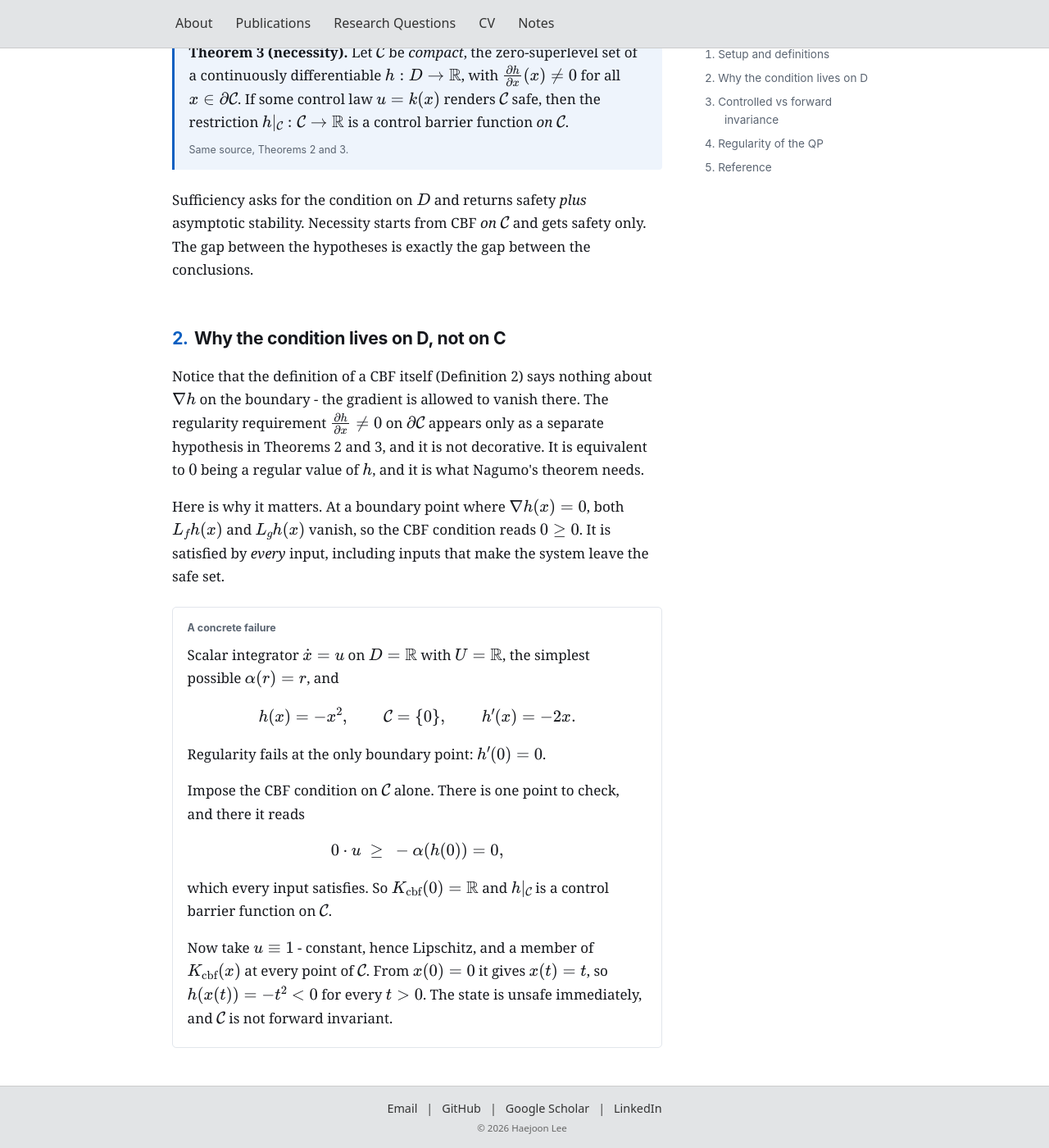
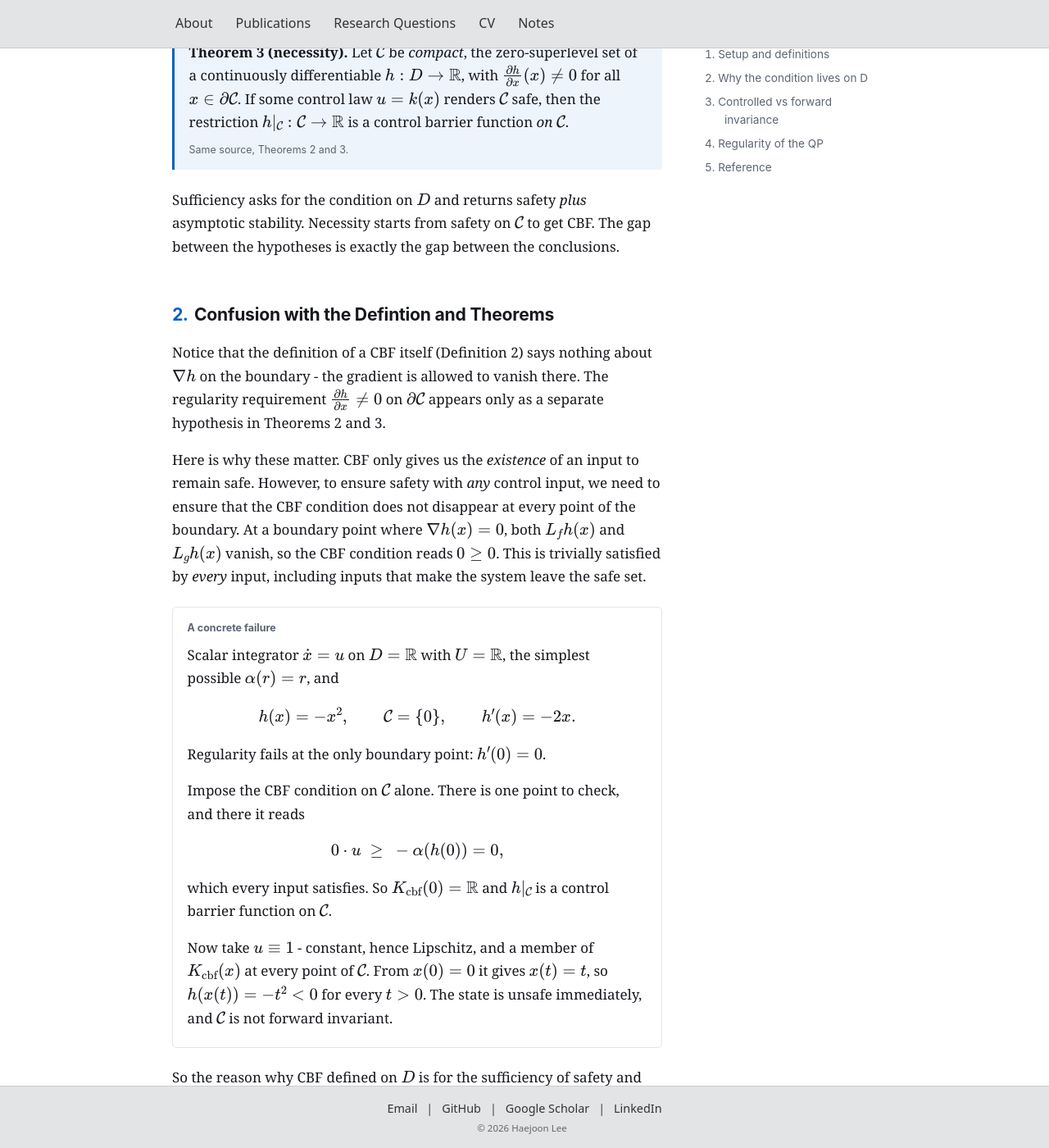
Before and after one commit to joonlee16/joonlee16.github.io, a Jekyll site: the page built from notes/notes-on-cbf-qp.html, in a window 1280 px wide and 1400 px high, scrolled down 1258 px. Shown: the whole window at 82% size. Built offline with Jekyll 4.4.1, drawn with Linux system fonts in a browser that asks for light colours.

Commit message:
fixing the typos

```diff
--- a/notes/notes-on-cbf-qp.html
+++ b/notes/notes-on-cbf-qp.html
@@ -252,20 +252,20 @@ mjx-container[display="true"] { margin: 1.15rem 0 !important; overflow-x: auto;
 
       <p>Sufficiency
       asks for the condition on \(D\) and returns safety <em>plus</em> asymptotic stability.
-      Necessity starts from CBF <em>on \(\mathcal{C}\)</em> and gets safety only.
+      Necessity starts from safety on <em>\(\mathcal{C}\)</em> to get CBF.
       The gap between the hypotheses is exactly the gap between the conclusions.</p>
 
-      <h2 id="domain">Why the condition lives on D, not on C</h2>
+      <h2 id="domain">Confusion with the Defintion and Theorems</h2>
 
       <p>Notice that the definition of a CBF itself (Definition 2) says nothing
       about \(\nabla h\) on the boundary - the gradient is allowed to vanish there. The
       regularity requirement \(\frac{\partial h}{\partial x} \neq 0\) on
-      \(\partial\mathcal{C}\) appears only as a separate hypothesis in Theorems 2 and 3, and
-      it is not decorative. It is equivalent to \(0\) being a regular value of \(h\), and it is
-      what Nagumo's theorem needs.</p>
+      \(\partial\mathcal{C}\) appears only as a separate hypothesis in Theorems 2 and 3.</p>
 
-      <p>Here is why it matters. At a boundary point where \(\nabla h(x) = 0\), both
-      \(L_f h(x)\) and \(L_g h(x)\) vanish, so the CBF condition reads \(0 \ge 0\). It is
+      <p>Here is why these matter. CBF only gives us the <em>existence</em> of an input to remain safe.
+         However, to ensure safety with <em>any</em> control input, we need to ensure that the CBF condition does not disappear at every point of the boundary.
+        At a boundary point where \(\nabla h(x) = 0\), both
+      \(L_f h(x)\) and \(L_g h(x)\) vanish, so the CBF condition reads \(0 \ge 0\). This is trivially
       satisfied by <em>every</em> input, including inputs that make the system leave the safe set.</p>
 
       <div class="nb-eg">
@@ -285,6 +285,9 @@ mjx-container[display="true"] { margin: 1.15rem 0 !important; overflow-x: auto;
         immediately, and \(\mathcal{C}\) is not forward invariant.</p>
       </div>
 
+    <p>So the reason why CBF defined on \(D\) is for the sufficiency of safety and stability.
+        Even if we have a CBF on \(\mathcal C\) and \(\nabla h(x)\neq 0\) on
+        the boundary \(\partial\mathcal C\), we can still ensure safety. </p>
 
       <h2 id="invariance">Controlled invariance is not forward invariance</h2>
 
```
